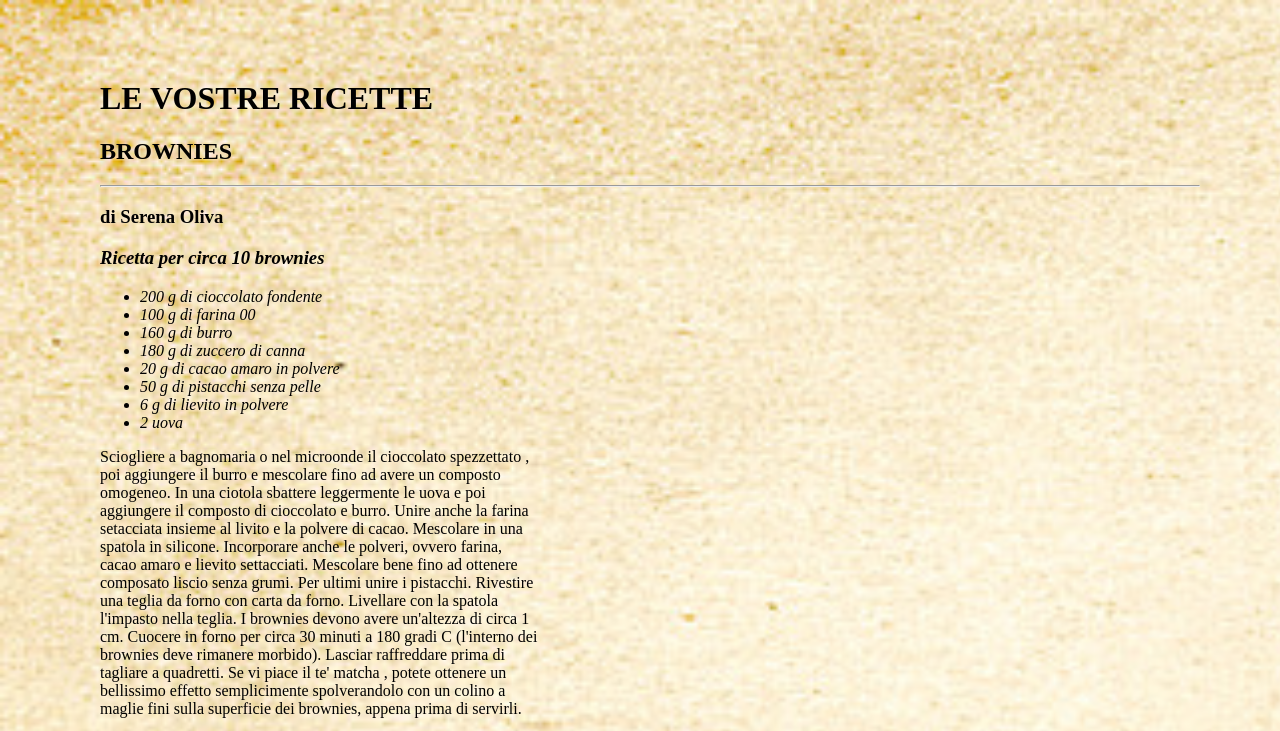
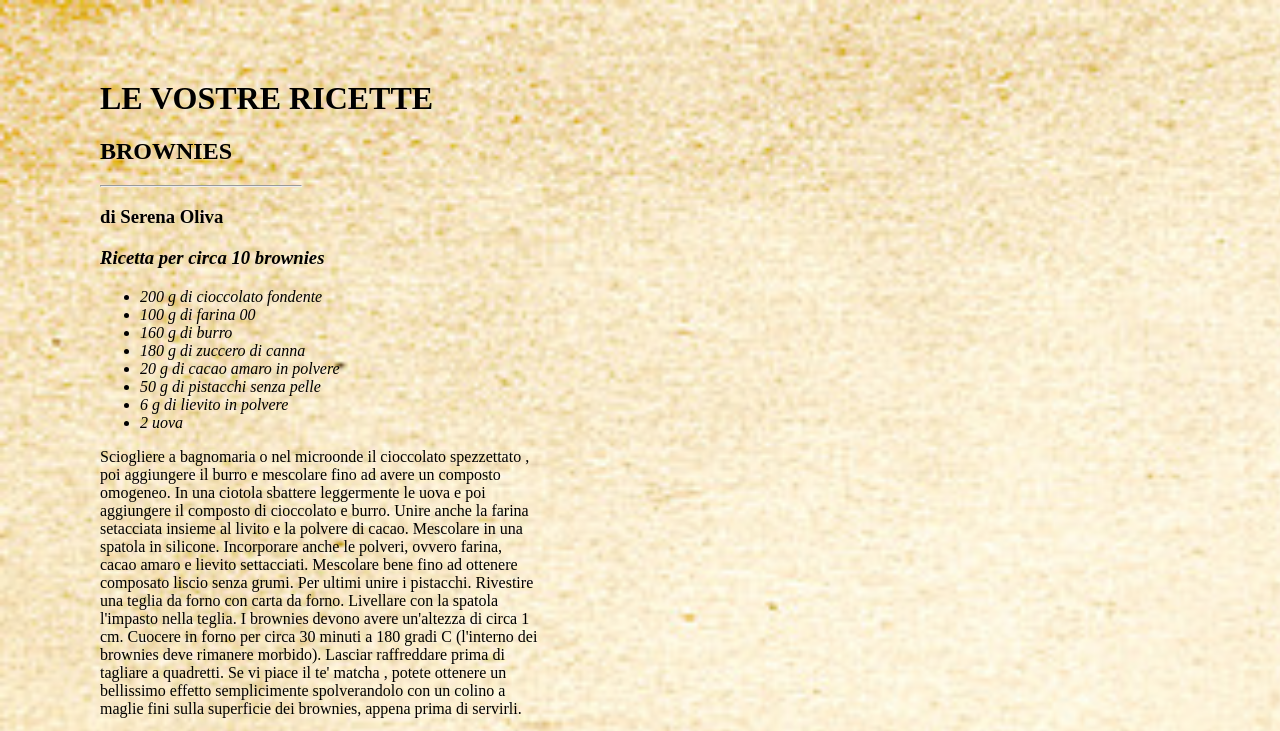
Before and after one commit to WebHeroSchool/Brownies, a plain HTML site: page index.html in a window 1280 px wide. Shown: the top 731 px of the page. Drawn offline with Linux system fonts and the light colour scheme.

Commit message:
add width atribute in hr tag

```diff
--- a/index.html
+++ b/index.html
@@ -11,7 +11,7 @@
 <main>
 <section>
     <h2><b>BROWNIES</b></h2>
-    <hr>
+    <hr align="left" width="200px">
     <h3>di Serena Oliva</h3>
 </section>
 <section>
```
